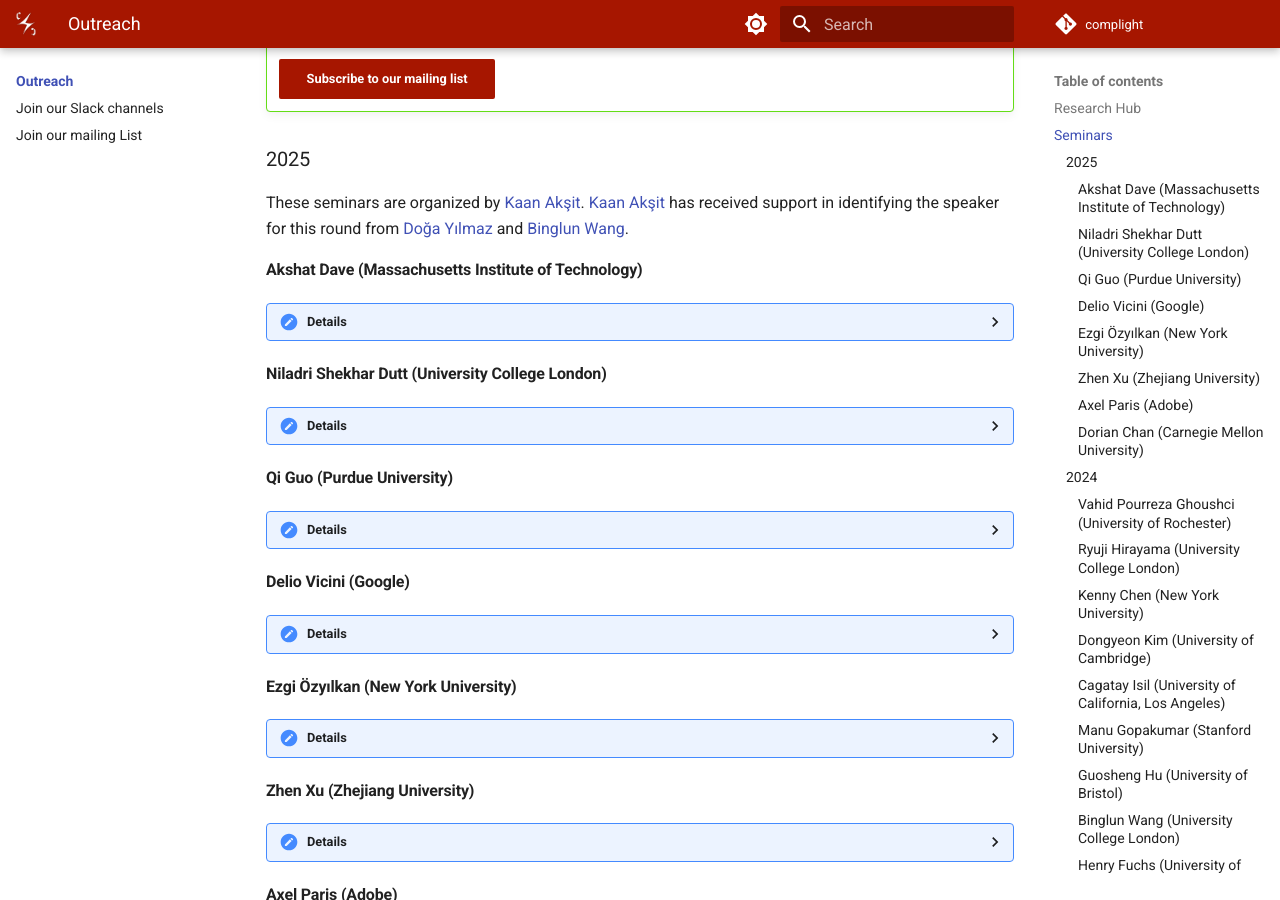
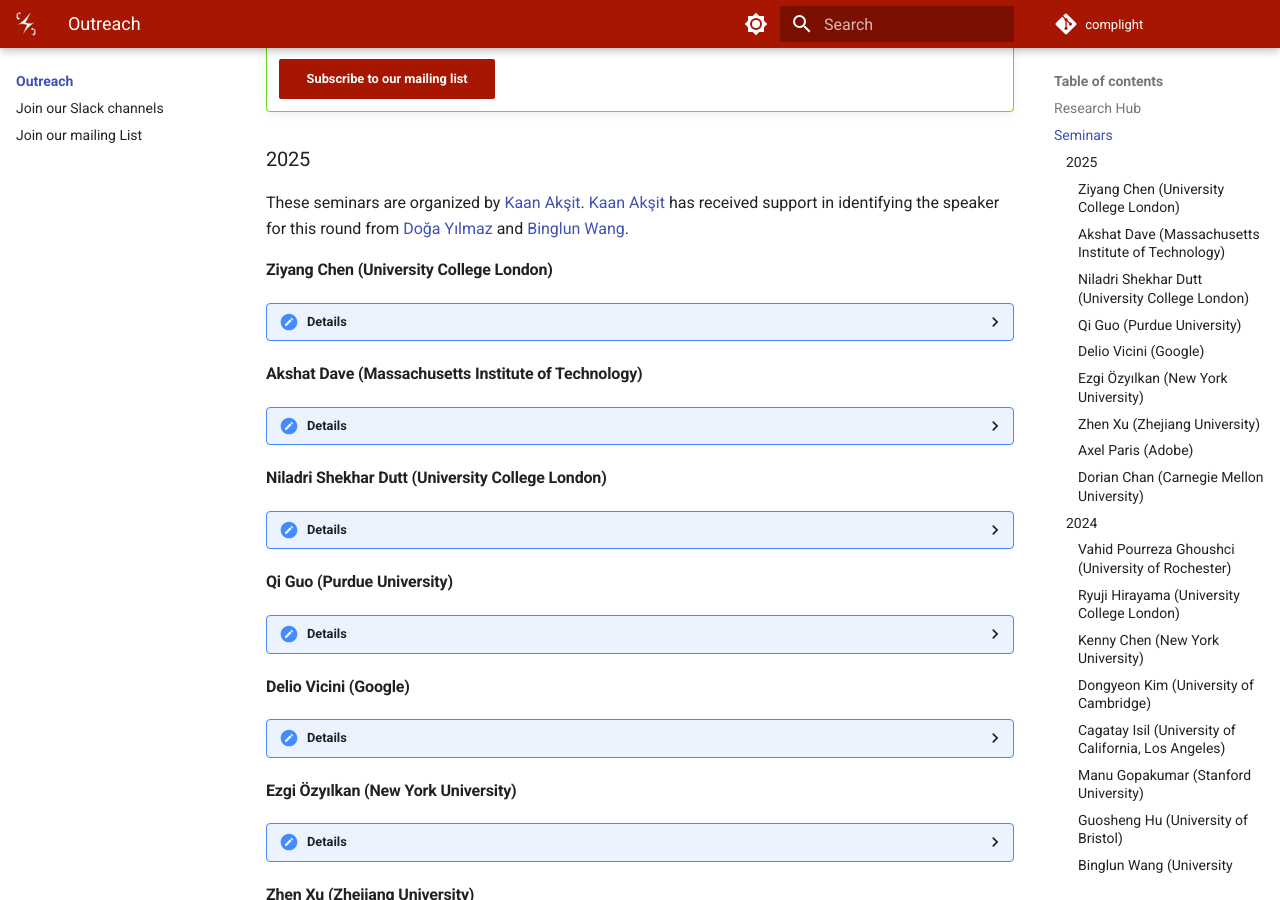
Before and after one commit to complight/complight.github.io, an MkDocs documentation site: the page built from docs/outreach/index.md, in a window 1280 px wide and 900 px high, scrolled down 1042 px. Built offline with MkDocs 1.6.1 and Material for MkDocs 9.7.7, drawn with Linux system fonts in a browser that asks for light colours.

Commit message:
Updating outreach page.

```diff
--- a/docs/outreach/index.md
+++ b/docs/outreach/index.md
@@ -35,6 +35,19 @@ Overall, seminars are a blend of internal and external presenters.
 ### 2025
 These seminars are organized by [Kaan Akşit](https://kaanaksit.com).
 [Kaan Akşit](https://kaanaksit.com) has received support in identifying the speaker for this round from [Doğa Yılmaz](https://yilmazdoga.net/) and [Binglun Wang](https://binglunwang.github.io/).
+
+
+#### Ziyang Chen (University College London)
+
+??? Details
+    **Date:**
+    9th April 2025
+
+    **Presenter:** [Ziyang Chen](https://ziyang.space/), Ph.D. student at University College London
+
+    **Title:** Lensless Tracking and Slicing Method for CGH
+
+    **Watch:** [Recording (Password protected)](https://liveuclac-my.sharepoint.com/:v:/g/personal/ucackak_ucl_ac_uk/ESzndIoVkaJOnGvtnlRdww0ByJQSH6TfTj6GbnkmM05ZOw?e=mugSvD)
 
 
 #### Akshat Dave (Massachusetts Institute of Technology)
```
